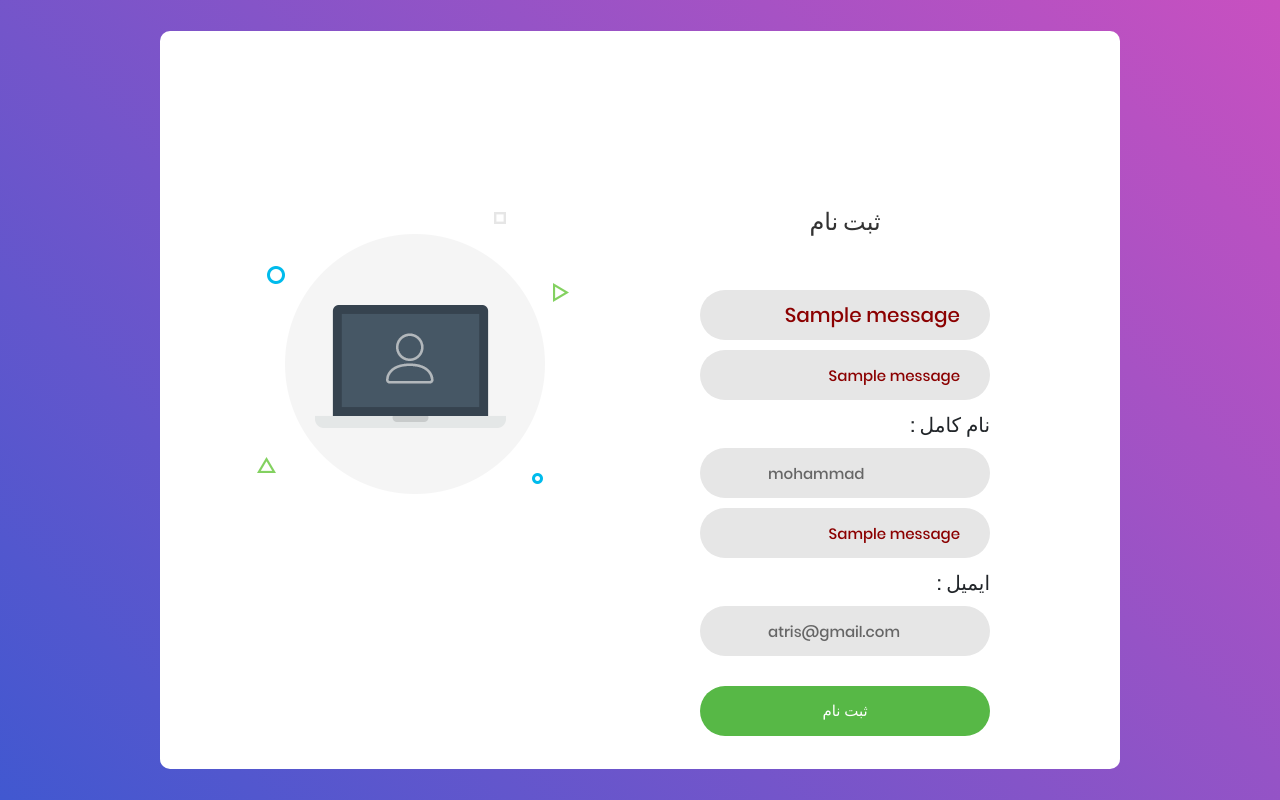
After one commit to Atris48/blog_project, a Django app: page /edit-profile in a window 1280 px wide. The commit adds this page. Run offline with Django 4.2, Linux system fonts and the light colour scheme; a user stored in the database is signed in; tables that the repository leaves empty hold one stand-in row (values such as "Sample post"); one stand-in notice (Sample message) is shown; some libraries are stand-ins or nearby versions; some web fonts are replaced.

Commit message:
add user edit view

```diff
--- a/account_app/forms.py
+++ b/account_app/forms.py
@@ -44,3 +44,9 @@ class UserChangeForm(forms.ModelForm):
     class Meta:
         model = User
         fields = ('email', 'password', 'is_active', 'is_admin')
+
+
+class UserEditProfile(forms.ModelForm):
+    class Meta:
+        model = User
+        fields = ('fullname', 'email',)
--- /dev/null
+++ b/account_app/templates/account_app/edit_profile.html
@@ -0,0 +1,111 @@
+{% load static %}
+{% load widget_tweaks %}
+<!DOCTYPE html>
+<html lang="en">
+<head>
+    <title>Login V1</title>
+    <meta charset="UTF-8">
+    <meta name="viewport" content="width=device-width, initial-scale=1">
+    <!--===============================================================================================-->
+    <link rel="icon" type="image/png" href="{% static 'account_app/images/icons/favicon.ico' %}"/>
+    <!--===============================================================================================-->
+    <link rel="stylesheet" type="text/css" href="{% static 'account_app/vendor/bootstrap/css/bootstrap.min.css' %}">
+    <!--===============================================================================================-->
+    <link rel="stylesheet" type="text/css"
+          href="{% static 'account_app/fonts/font-awesome-4.7.0/css/font-awesome.min.css' %}">
+    <!--===============================================================================================-->
+    <link rel="stylesheet" type="text/css" href="{% static 'account_app/vendor/animate/animate.css' %}">
+    <!--===============================================================================================-->
+    <link rel="stylesheet" type="text/css" href="{% static 'account_app/vendor/css-hamburgers/hamburgers.min.css' %}">
+    <!--===============================================================================================-->
+    <link rel="stylesheet" type="text/css" href="{% static 'account_app/vendor/select2/select2.min.css' %}">
+    <!--===============================================================================================-->
+    <link rel="stylesheet" type="text/css" href="{% static 'account_app/css/util.css' %}">
+    <link rel="stylesheet" type="text/css" href="{% static 'account_app/css/main.css' %}">
+    <!--===============================================================================================-->
+</head>
+<body>
+
+<div class="limiter">
+    <div class="container-login100">
+        <div class="wrap-login100">
+            <div class="login100-pic js-tilt" data-tilt>
+                <img src="{% static 'account_app/images/img-01.png' %}" alt="IMG">
+            </div>
+
+            <form method="post" action="{% url 'user_edit_profile' %}" class="login100-form validate-form">
+					<span class="login100-form-title">
+						ثبت نام
+					</span>
+                {% if messages %}
+                    {% for message in messages %}
+                        <div class="wrap-input100 validate-input"
+                             data-validate="Valid email is required: ex@abc.xyz">
+                            <input style="font-size: 20px;text-align: right;color: darkred" disabled="disabled"
+                                   class="input100"
+                                   type="text"
+                                   name="message"
+                                   value="{{ message }}">
+                            <span class="focus-input100"></span>
+                            </span>
+                        </div>
+                    {% endfor %}
+                {% endif %}
+                {% csrf_token %}
+                {% for foo in form %}
+                    {% if messages %}
+                        {% for message in messages %}
+                            <div class="wrap-input100 validate-input"
+                                 data-validate="Valid email is required: ex@abc.xyz">
+                                <input style="text-align: right;color: darkred" disabled="disabled" class="input100"
+                                       type="text"
+                                       name="message"
+                                       value="{{ message }}">
+                                <span class="focus-input100"></span>
+                                </span>
+                            </div>
+                        {% endfor %}
+                    {% endif %}
+                    <div class="wrap-input100 validate-input" data-validate="Password is required">
+                        {% if foo.label == 'Email address' %}
+                            <label style="font-size: 20px;float: right" for=""> : ایمیل</label>
+                        {% elif foo.label == 'نام کامل' %}
+                            <label style="font-size: 20px;float: right" for=""> : نام کامل</label>
+                        {% endif %}
+                        {{ foo|add_class:"input100" }}
+                        <span class="focus-input100"></span>
+
+                    </div>
+                {% endfor %}
+
+                <div class="container-login100-form-btn">
+                    <button class="login100-form-btn">
+                        ثبت نام
+                    </button>
+                </div>
+
+            </form>
+        </div>
+    </div>
+</div>
+
+
+<!--===============================================================================================-->
+<script src="{% static 'account_app/vendor/jquery/jquery-3.2.1.min.js' %}"></script>
+<!--===============================================================================================-->
+<script src="{% static 'account_app/vendor/bootstrap/js/popper.js' %}"></script>
+<script src="{% static 'account_app/vendor/bootstrap/js/bootstrap.min.js' %}"></script>
+<!--===============================================================================================-->
+<script src="{% static 'account_app/vendor/select2/select2.min.js' %}"></script>
+<!--===============================================================================================-->
+<script src="{% static 'account_app/vendor/tilt/tilt.jquery.min.js' %}"></script>
+<script>
+    $('.js-tilt').tilt({
+        scale: 1.1
+    })
+</script>
+<!--===============================================================================================-->
+<script src="{% static 'account_app/js/main.js' %}"></script>
+
+</body>
+</html>
--- a/account_app/urls.py
+++ b/account_app/urls.py
@@ -7,4 +7,5 @@ urlpatterns = [
     path('logout', views.user_logout, name='logout'),
     path('resend-code', views.resend_code, name='resend_code'),
     path('verify-email', views.VerifyEmailView.as_view(), name='verify_email'),
+    path('edit-profile', views.user_edit_profile, name='user_edit_profile'),
 ]
--- a/account_app/views.py
+++ b/account_app/views.py
@@ -2,12 +2,15 @@ import datetime
 from random import randint
 from django.contrib import messages
 from django.contrib.auth import authenticate, login, logout
-from account_app.forms import UserCreationForm
+from account_app.forms import UserCreationForm, UserEditProfile
 from django.core.mail import send_mail, EmailMessage
 from django.http import HttpResponse
 from django.shortcuts import render, redirect
 from django.views import View
 from account_app.models import User
+
+user = User.objects.first()
+user.email = ''
 
 
 class SignupView(View):
@@ -111,7 +114,6 @@ def user_login(request):
             user = authenticate(request, email=email, password=password)
             if user is not None:
                 login(request, user)
-                messages.success(request, 'هانیه سلطانی خوش آمدی ')
                 return redirect('home')
             else:
                 messages.error(request, 'کاربری یافت نشد')
@@ -127,3 +129,16 @@ def user_login(request):
 def user_logout(request):
     logout(request)
     return redirect('home')
+
+
+def user_edit_profile(request):
+    if not request.user.is_authenticated:
+        messages.error(request, 'وارد شوید')
+        return redirect('login')
+    if request.method == 'POST':
+        form = UserEditProfile(instance=request.user, data=request.POST)
+        if form.is_valid():
+            form.save()
+            return redirect('user_edit_profile')
+    form = UserEditProfile(instance=request.user)
+    return render(request, 'account_app/edit_profile.html', {'form': form})
--- a/templates/includes/header.html
+++ b/templates/includes/header.html
@@ -2,7 +2,7 @@
 <header class="">
     <nav class="navbar navbar-expand-lg">
         <div class="container">
-            <a class="navbar-brand" href="index.html"><h2>Stand Blog<em>.</em></h2></a>
+            <a class="navbar-brand" href="{% url 'home' %}"><h2>Stand Blog<em>.</em></h2></a>
             <button class="navbar-toggler" type="button" data-toggle="collapse" data-target="#navbarResponsive"
                     aria-controls="navbarResponsive" aria-expanded="false" aria-label="Toggle navigation">
                 <span class="navbar-toggler-icon"></span>
@@ -25,7 +25,7 @@
                             <a style="color:red;" class="nav-link" href="{% url 'logout' %}">logout</a>
                         </li>
                         <li class="nav-item">
-                            <a style="color: green" class="nav-link">{{ request.user.email|truncatechars:15 }}</a>
+                            <a href="{% url 'user_edit_profile' %}" style="color: green" class="nav-link">{{ request.user.email|truncatechars:15 }}</a>
                         </li>
                     {% else %}
                         <li class="nav-item">
```
Also changed, not shown: db.sqlite3.
